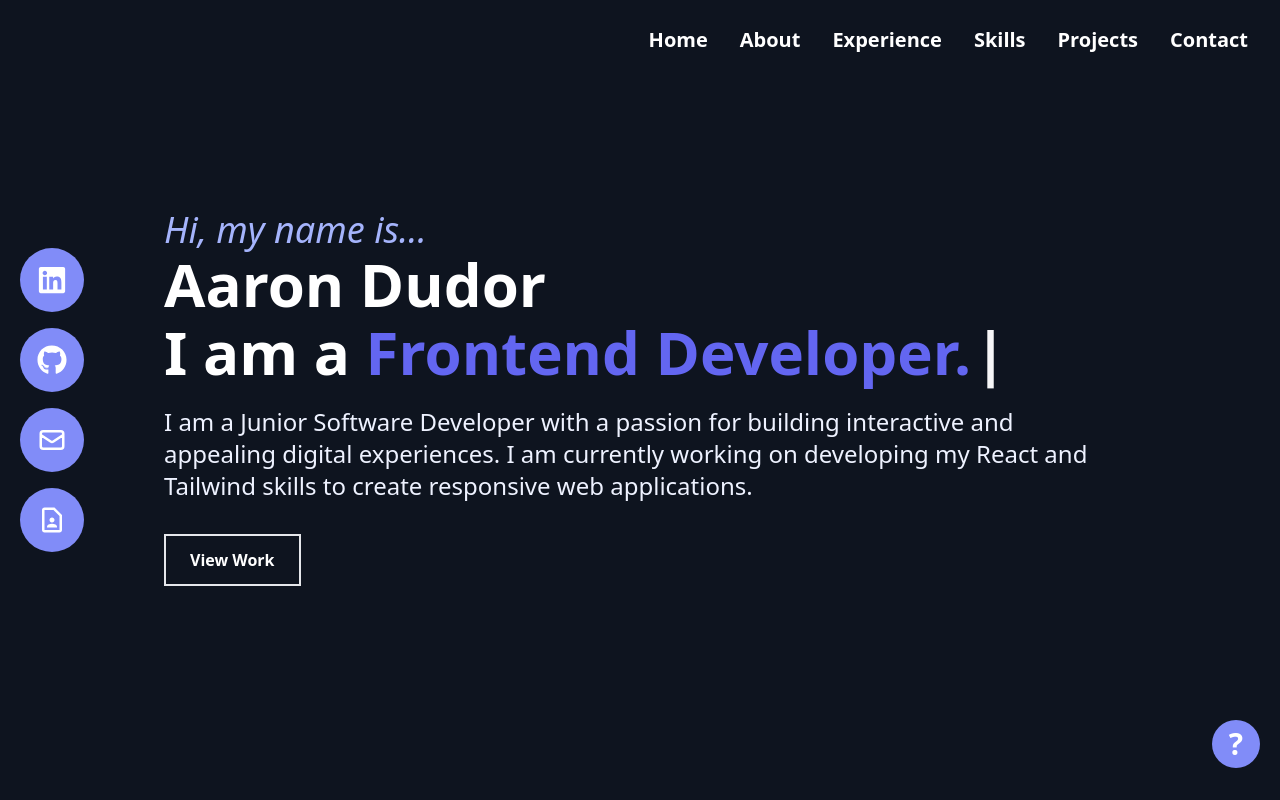
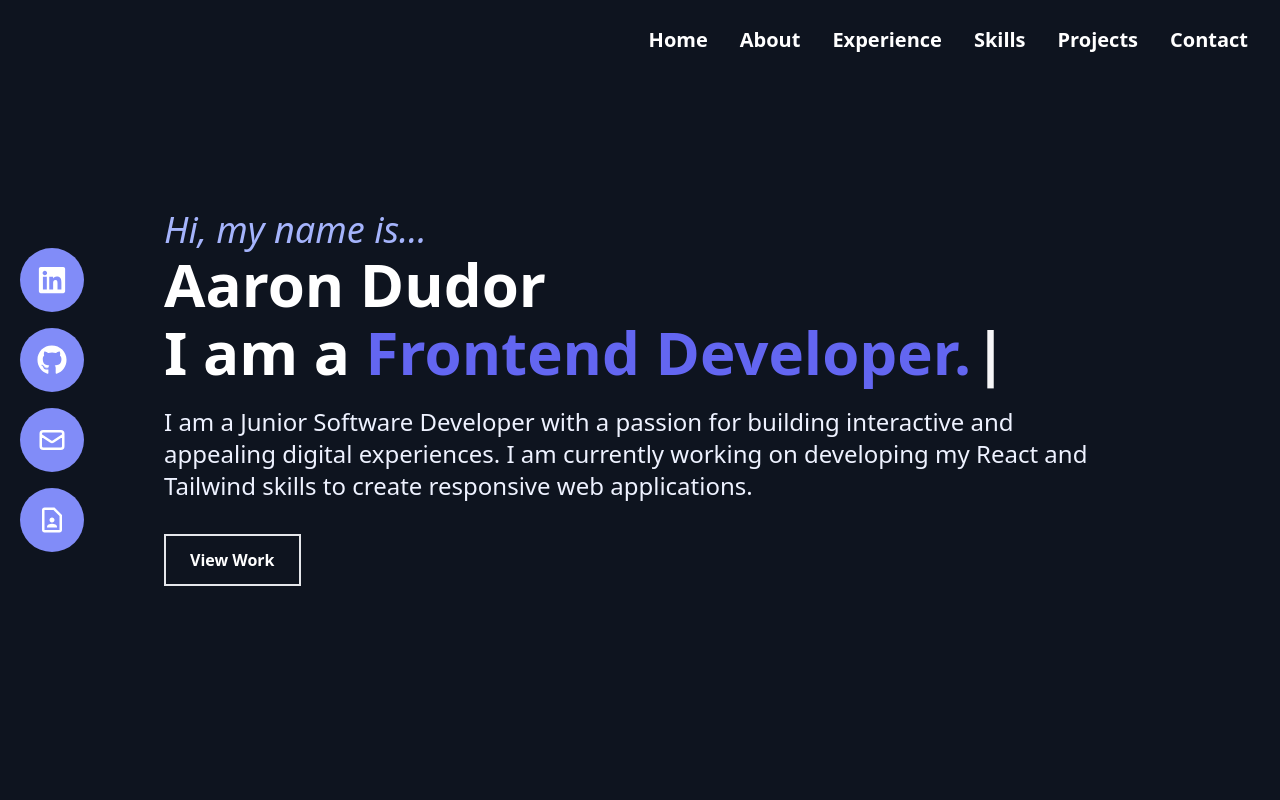
Before and after one commit to aarondudor/personal-portfolio, a React (Create React App) app: page / in a window 1280 px wide. Shown: the top 800 px of the page. Built offline with nearby package versions, Linux system fonts and the light colour scheme.

Commit message:
Removed help button

```diff
--- a/src/components/Navbar.jsx
+++ b/src/components/Navbar.jsx
@@ -108,7 +108,7 @@ const Navbar = () => {
       </div>
 
       {/* help button */}
-      <div className="fixed bottom-8 right-5">
+      <div className="hidden fixed bottom-8 right-5">
         <button
           onMouseEnter={handleHelp}
           onMouseLeave={handleHelpOff}
```
